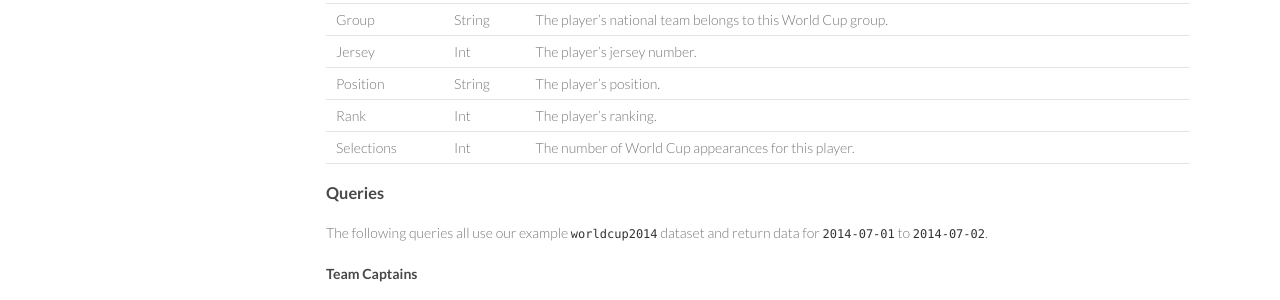
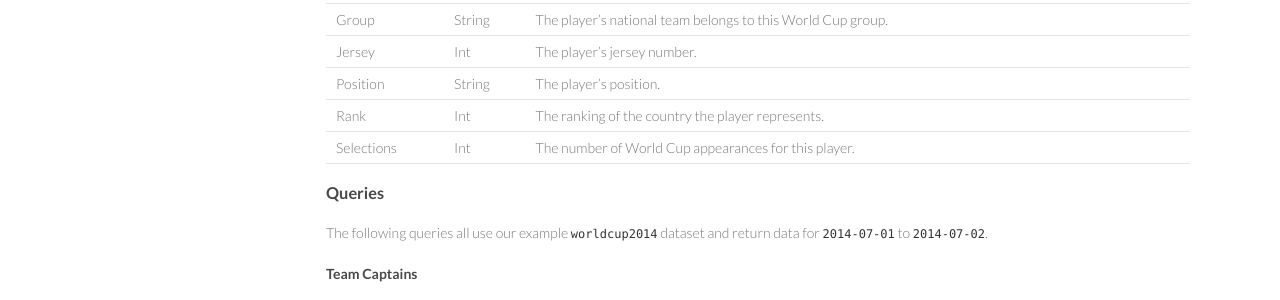
Before and after one commit to indeedeng/imhotep, a Jekyll site: the page built from docs/sample-queries.md, in a window 1280 px wide. Shown: the part 662-962 px from the top of the page. Built offline with Jekyll 4.4.1, drawn with Linux system fonts in a browser that asks for light colours; Markdown is read by kramdown in place of the engine named in the settings.

Commit message:
fixed definition of Rank

```diff
--- a/docs/sample-queries.md
+++ b/docs/sample-queries.md
@@ -26,7 +26,7 @@ The following sample queries are based on World Cup 2014 data from an example `w
 | Group | String | The player’s national team belongs to this World Cup group.
 | Jersey | Int | The player’s jersey number.
 | Position | String | The player’s position.
-| Rank | Int | The player’s ranking.
+| Rank | Int | The ranking of the country the player represents.
 | Selections | Int | The number of World Cup appearances for this player.
 
 ###Queries
```
